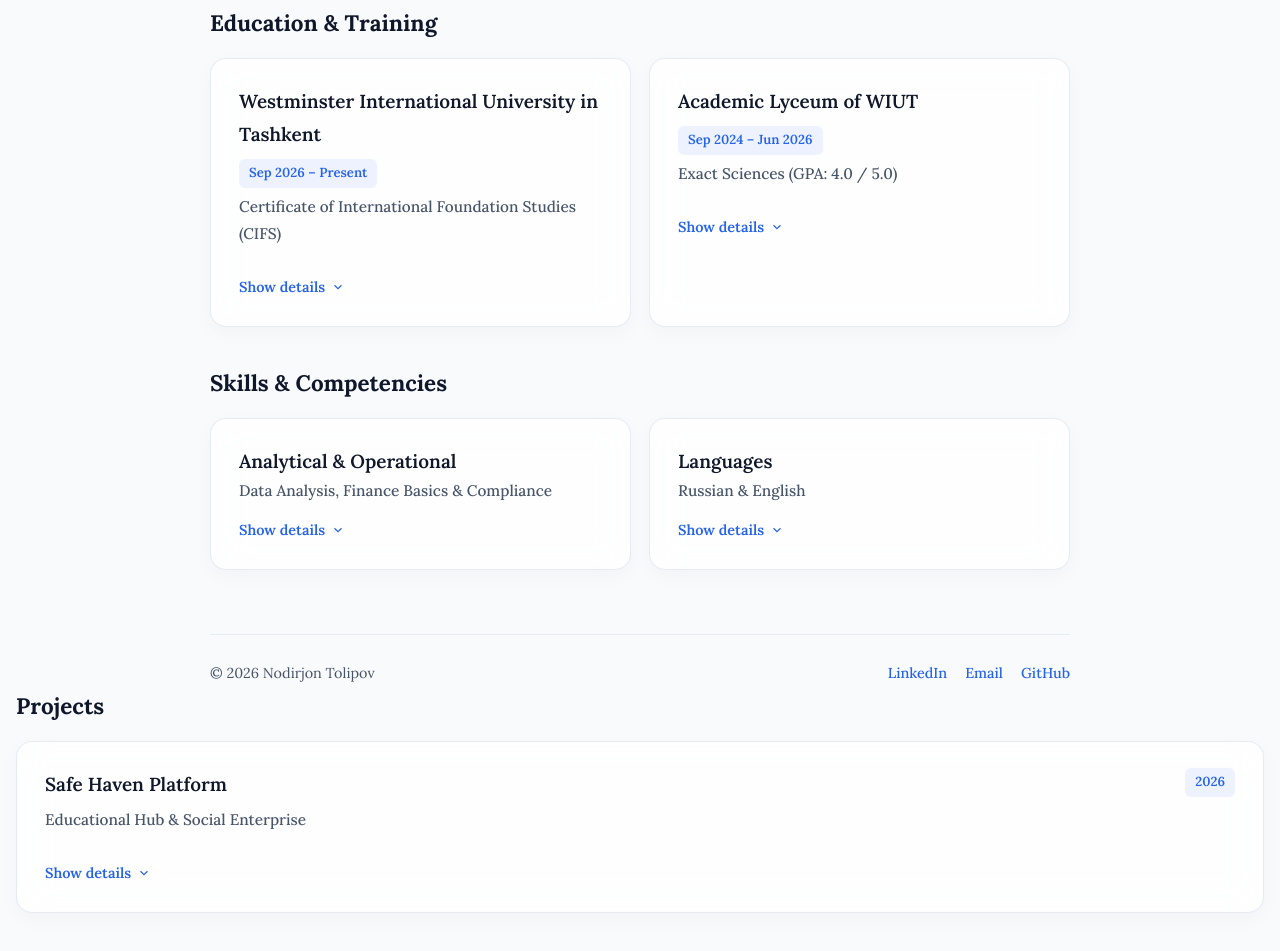
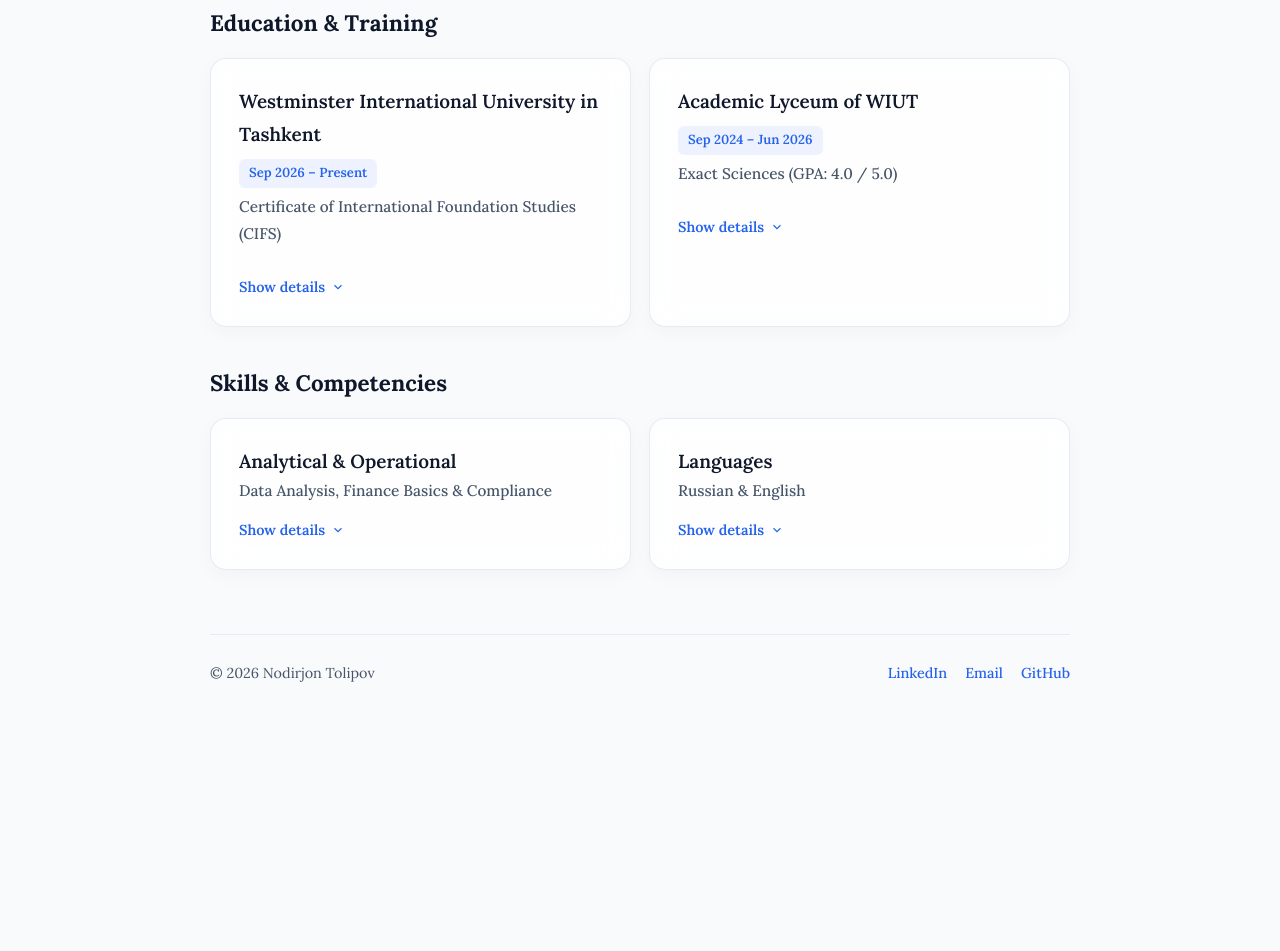
Before and after one commit to rowanb-sh/rowanb-sh.github.io, a plain HTML site: page index.html in a window 1280 px wide. Shown: the part 914-1865 px from the top of the page. After the commit the page ends 1670 px from the top, so only its background shows below. Drawn offline with Linux system fonts and the light colour scheme.

Commit message:
Update index.html

```diff
--- a/index.html
+++ b/index.html
@@ -199,27 +199,6 @@
         </footer>
     </div>
 
-<!-- Новый раздел: Projects -->
-<section id="projects" class="tab-section" data-section="projects">
-    <h2 data-i18n="projects_heading">Projects</h2>
-    <div class="card-block">
-        <div class="block-header">
-            <h3 data-i18n="proj1_title">Safe Haven Platform</h3>
-            <span class="block-date">2026</span>
-        </div>
-        <p class="block-sub" data-i18n="proj1_sub">Educational Hub &amp; Social Enterprise</p>
-
-        <button class="details-toggle" onclick="toggleDetails(this)">
-            <span data-i18n="btn_show">Show details</span>
-            <svg viewBox="0 0 24 24" fill="none" stroke="currentColor" stroke-width="2"><polyline points="6 9 12 15 18 9"></polyline></svg>
-        </button>
-
-        <div class="collapsible-content">
-            <p class="regular-text" data-i18n="proj1_desc">Developed a prototype website, white paper, and financial annex for an Income Share Agreement based educational hub.</p>
-        </div>
-    </div>
-</section>
-
     <script src="script.js"></script>
 </body>
 </html>
```
